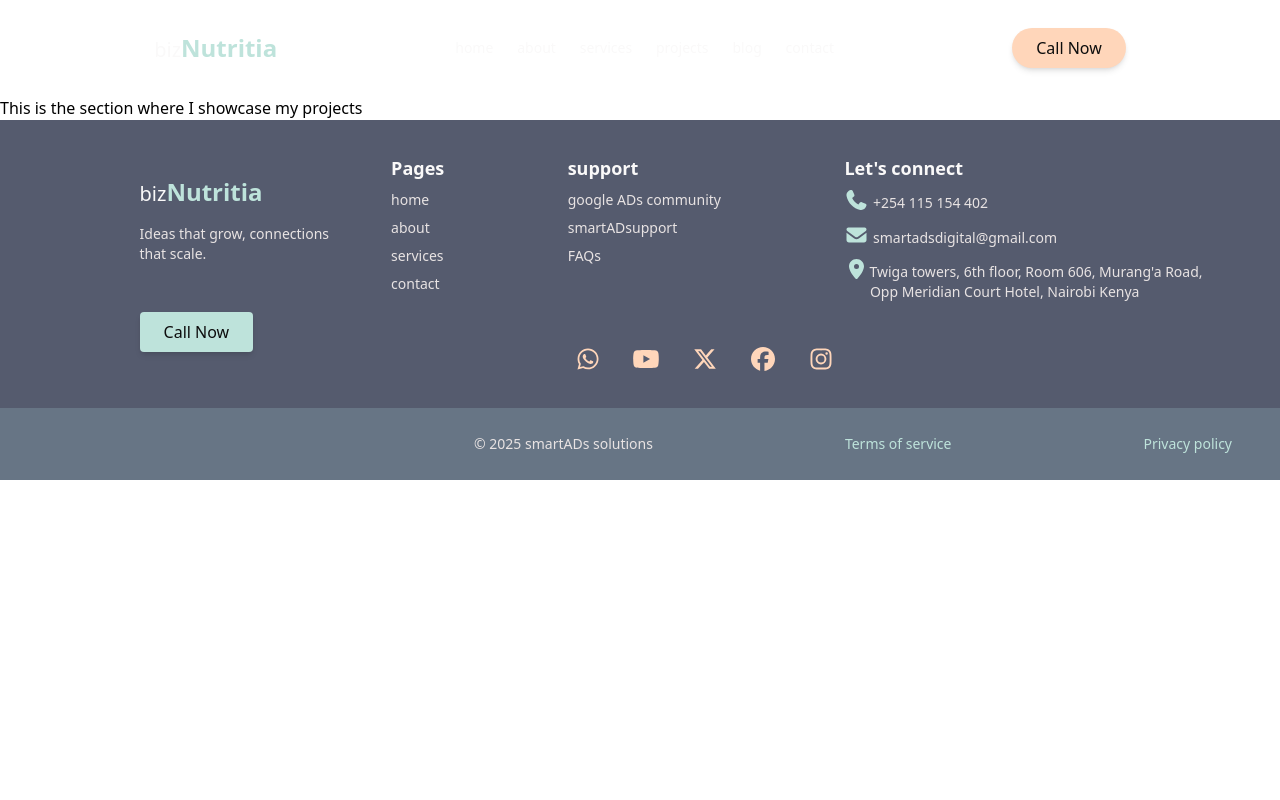
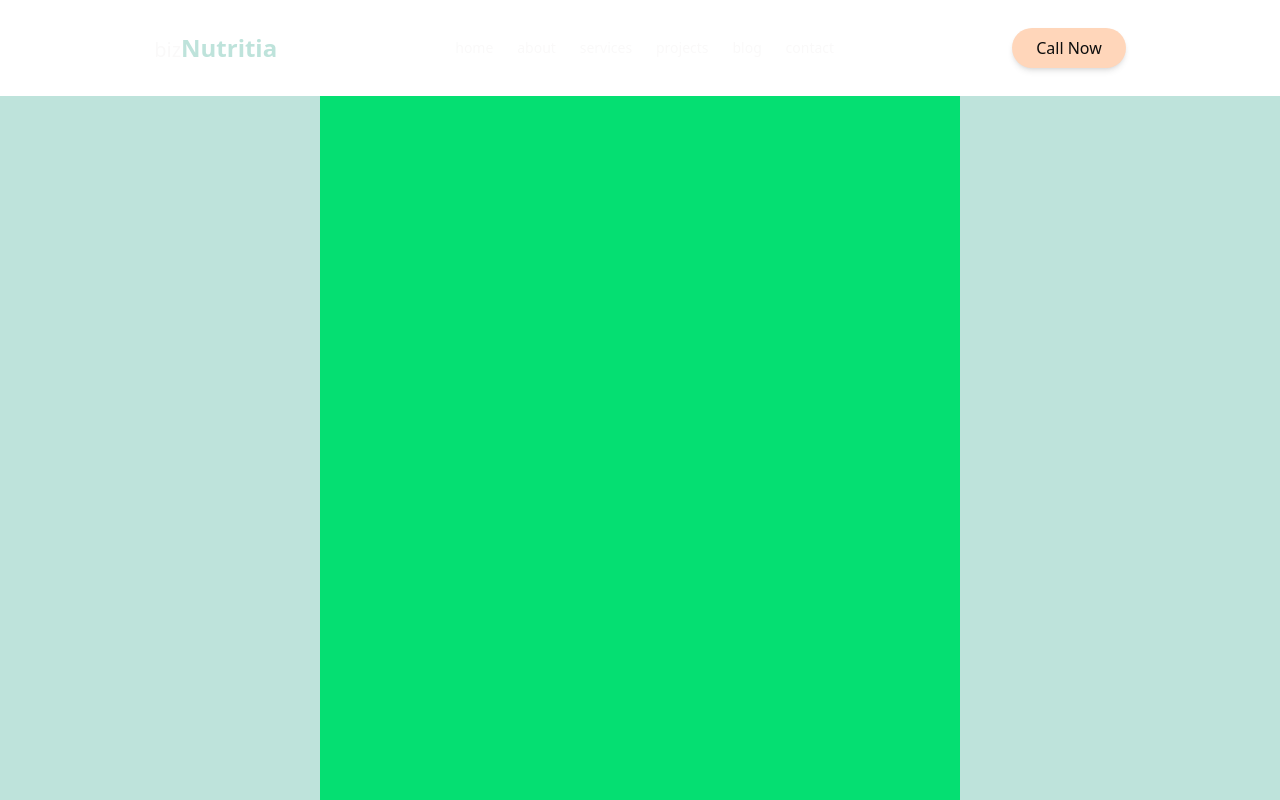
Before and after one commit to SmartMinds1/Portfolio, a React (Vite) app: page /projects in a window 1280 px wide. Shown: the top 800 px of the page. Built offline with nearby package versions, Linux system fonts and the light colour scheme.

Commit message:
added new colors for my project. Designed my logo

```diff
--- a/src/index.css
+++ b/src/index.css
@@ -9,6 +9,10 @@
   --color-soft-alert:#FFD6BA;
   --color-text:hsl(0,0%,5%);
   --color-text-muted:hsl(0,0%,40%);
+
+
+
+/*   Dark base: #191923 Accent blue: #3B82F6 Neutral light: #FAF9F9 Highlight warm: #F59E0B */
 
 
  /* some minor color shades */
--- a/src/pages/Home.jsx
+++ b/src/pages/Home.jsx
@@ -1,5 +1,6 @@
 import React, { useState } from "react";
 import Header from "../components/Header";
+import Footer from "../components/Footer";
 import SkillCard from "../components/SkillCard";
 import StatsBox from "../components/StatsBox";
 import TestimonialCard from "../components/TestimonialCard";
@@ -9,7 +10,6 @@ import Halima from "../assets/Halima.webp";
 import Lauracia from "../assets/Lauracia.webp";
 import Juzman from "../assets/Juzman.webp";
 import Yuvala from "../assets/Yuvala.webp";
-import Footer from "../components/Footer";
 import { FontAwesomeIcon } from "@fortawesome/react-fontawesome";
 import { faArrowRightLong } from "@fortawesome/free-solid-svg-icons";
 
--- a/src/pages/Projects.jsx
+++ b/src/pages/Projects.jsx
@@ -8,9 +8,11 @@ const Projects = () => {
     return(
         <div>
             <Header/>
-
-             <p>This is the section where I showcase my projects</p>
-
+               <div className="w-full h-fit bg-accent">
+                    <div className="w-1/2 m-auto h-[120vh] bg-green-400"></div>
+                    <div className="w-1/2 m-auto h-[120vh] bg-yellow-600"></div>
+                    <div className="w-1/2 m-auto h-[120vh] bg-blue-400"></div>
+               </div>
              <Footer/>
         </div>
     );
```
